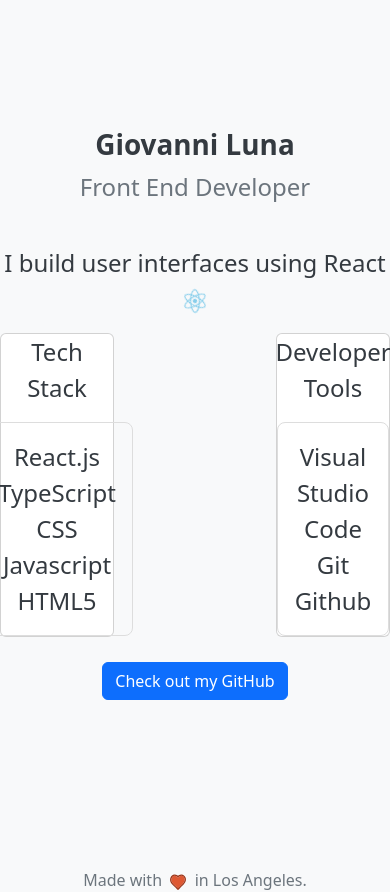
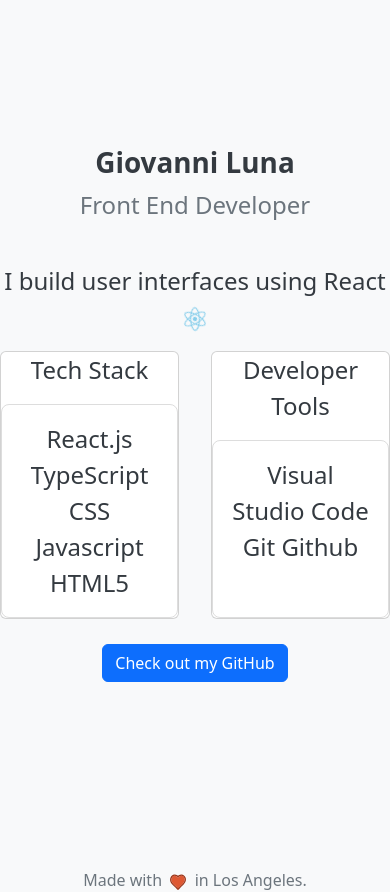
Before and after one commit to glunaa/Welcome, a React (Create React App) app: page / in a window 390 px wide. Built offline with nearby package versions, Linux system fonts and the light colour scheme.

Commit message:
mobile css

```diff
--- a/src/App.css
+++ b/src/App.css
@@ -73,6 +73,11 @@
     transform: scale(1) rotate(360deg);
   }
 }
+@media (max-width: 768px) {
+    .card {
+      flex: 0 0 calc(50% - 1rem); /* Full width for one card per row on smaller screens */
+    }
+  }
 @media (max-width: 600px) {
   .header {
     margin-bottom: 0.5rem; /* Adjust spacing for smaller screens */
```
